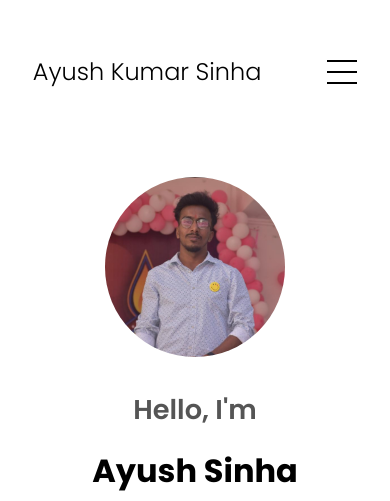
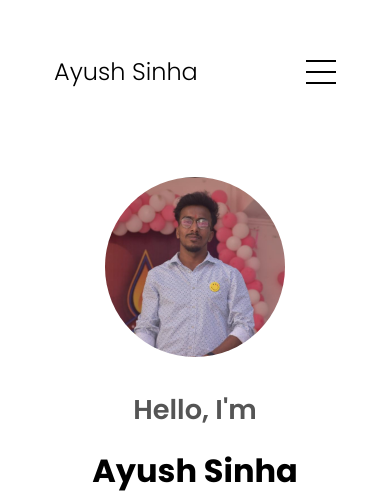
Before and after one commit to Ayush-29874/html-css-js-portfolio-ayush, a plain HTML site: page index.html in a window 390 px wide. Shown: the top 501 px of the page. Drawn offline with Linux system fonts and the light colour scheme.

Commit message:
Update index.html

```diff
--- a/index.html
+++ b/index.html
@@ -9,7 +9,7 @@
 </head>
 <body>
     <nav id="desktop-nav">
-    <div class="logo">Piyush Sinha</div>
+    <div class="logo">Ayush Sinha</div>
     <div>
         <ul class="nav-links">
             <li><a href="#about">About</a></li>
@@ -20,7 +20,7 @@
     </div>
     </nav>
     <nav id="hamburger-nav">
-        <div class="logo">Ayush Kumar Sinha</div>
+        <div class="logo">Ayush Sinha</div>
         <div class="hamburger-menu">
             <div class="hamburger-icon" onclick="toggleMenu()">
                 <span></span>
@@ -31,7 +31,7 @@
                 <li><a href="#about" onclick="toggleMenu()">About</a></li>
                 <li><a href="#experience" onclick="toggleMenu()">Experience</a></li>
                 <li><a href="#projects" onclick="toggleMenu()">Projects</a></li>
-                <li><a href="#contacts" onclick="toggleMenu()">Contacts</a></li>
+                <li><a href="#contacts" onclick="toggleMenu()">Contact</a></li>
             </div>
         </div>
     </nav>
```
